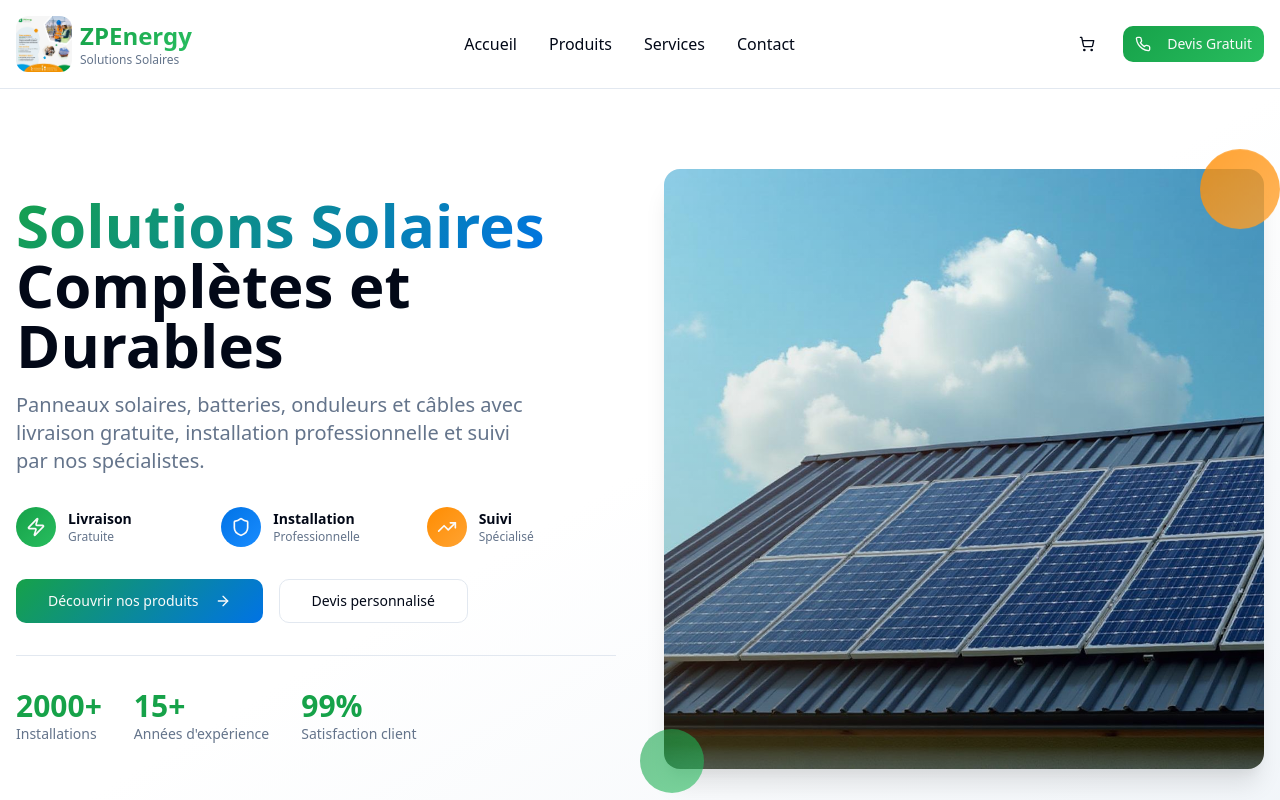
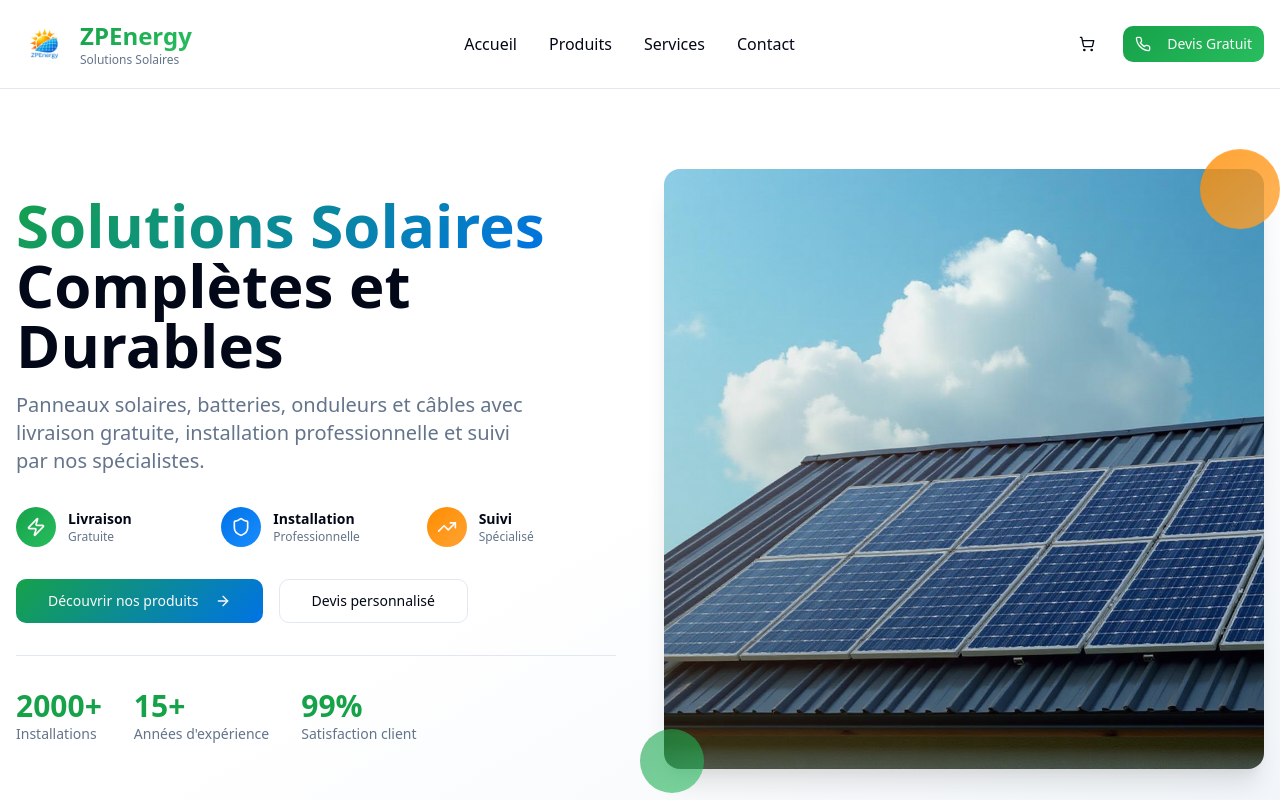
Before and after one commit to pissigasergio45-afk/solar-power-plus-45, a React (Vite) app: page / in a window 1280 px wide. Shown: the top 800 px of the page. Built offline with nearby package versions, Linux system fonts and the light colour scheme.

Commit message:
Update logo

```diff
--- a/src/components/Footer.tsx
+++ b/src/components/Footer.tsx
@@ -1,5 +1,6 @@
 import { Button } from "@/components/ui/button";
 import { Phone, Mail, MapPin, Facebook, Twitter, Linkedin, Instagram } from "lucide-react";
+import logo from "@/assets/zpenergy-logo-new.png";
 
 const Footer = () => {
   return (
@@ -10,9 +11,9 @@ const Footer = () => {
           <div className="space-y-6">
             <div className="flex items-center space-x-2">
               <img
-                src="/src/assets/zpenergy-logo.jpg"
-                alt="ZPEnergy Logo"
-                className="w-8 h-8 rounded-lg object-contain bg-white p-0.5"
+                src={logo}
+                alt="ZPEnergy - Solutions Solaires Burkina Faso"
+                className="w-8 h-8 object-contain"
               />
             <div>
               <h3 className="text-2xl font-bold">ZPEnergy</h3>
--- a/src/components/Header.tsx
+++ b/src/components/Header.tsx
@@ -2,6 +2,7 @@ import { Button } from "@/components/ui/button";
 import { Phone, Menu } from "lucide-react";
 import { useState } from "react";
 import Cart from "./Cart";
+import logo from "@/assets/zpenergy-logo-new.png";
 
 const Header = () => {
   const [isMenuOpen, setIsMenuOpen] = useState(false);
@@ -13,9 +14,9 @@ const Header = () => {
           {/* Logo */}
           <div className="flex items-center space-x-2">
             <img
-              src="/src/assets/zpenergy-logo.jpg"
-              alt="ZPEnergy Logo"
-              className="w-14 h-14 rounded-lg object-cover bg-white"
+              src={logo}
+              alt="ZPEnergy - Solutions Solaires Burkina Faso"
+              className="w-14 h-14 object-contain"
             />
             <div>
               <h1 className="text-2xl font-bold bg-gradient-primary bg-clip-text text-transparent">
```
Also changed, not shown: src/assets/zpenergy-logo-new.png (added).
